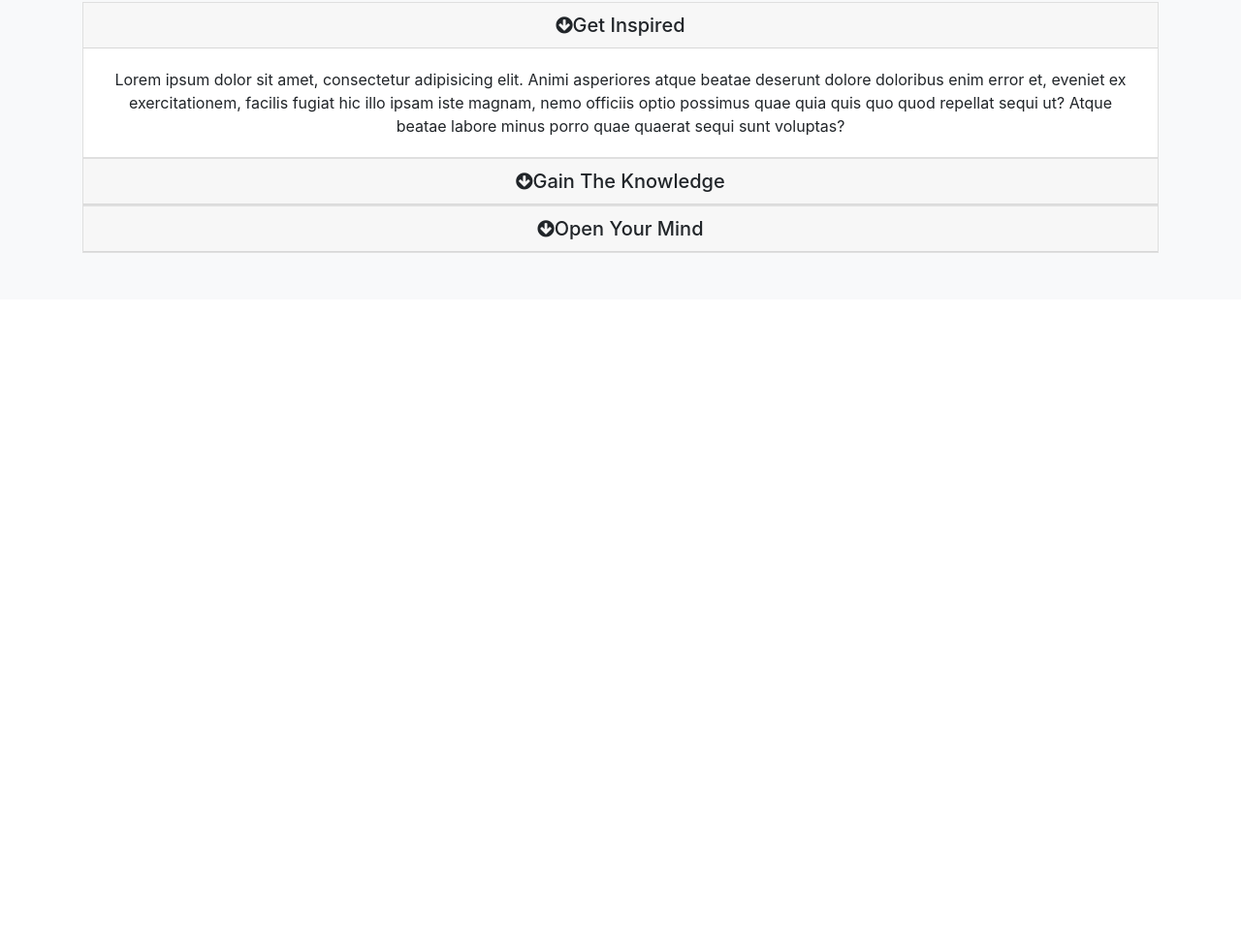
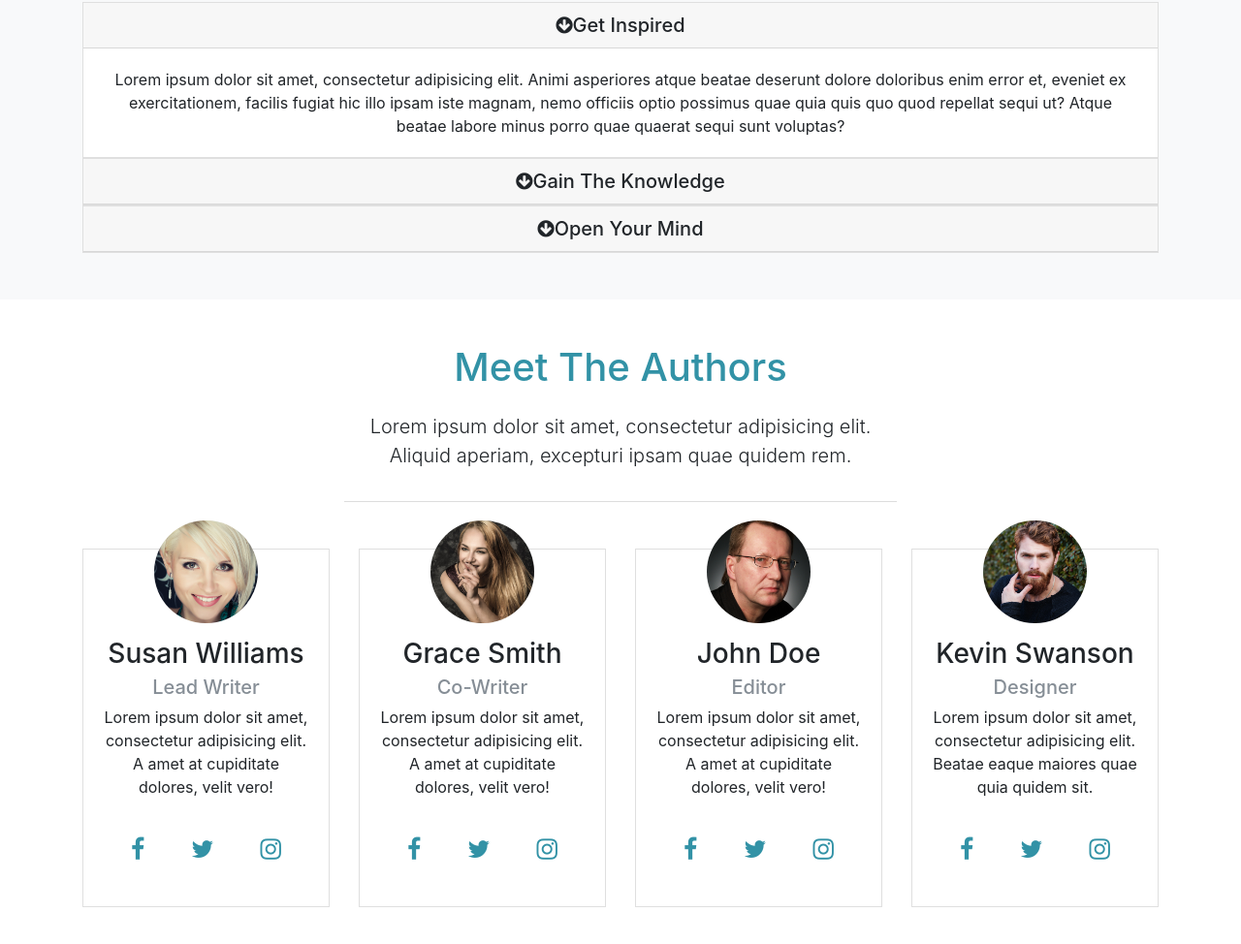
Before and after one commit to zsw12abc/mizuxe, a website: page index.html in a window 1280 px wide. Shown: the part 1369-2343 px from the top of the page at 97% size. Before the commit the page ends 1678 px from the top, so only its background shows below. Drawn offline with Linux system fonts and the light colour scheme.

Commit message:
Author Area

```diff
--- a/index.html
+++ b/index.html
@@ -128,6 +128,7 @@
     <div class="container">
         <div class="row">
             <div class="col">
+                <!--HEADER-->
                 <div class="info-header mb-5">
                     <h1 class="text-primary pb-3">
                         Why This Book?
@@ -196,7 +197,94 @@
                             </div>
                         </div>
                     </div>
+                </div>
+            </div>
+        </div>
+    </div>
+</section>
 
+<!--AUTHORS-->
+<section id="authors" class="my-5 text-center">
+    <div class="container">
+        <div class="row">
+            <!--HEADER-->
+            <div class="info-header mb-5">
+                <h1 class="text-primary pb-3">
+                    Meet The Authors
+                </h1>
+                <p class="lead pb-3">
+                    Lorem ipsum dolor sit amet, consectetur adipisicing elit. Aliquid aperiam, excepturi ipsam quae
+                    quidem rem.
+                </p>
+            </div>
+        </div>
+        <div class="row">
+            <div class="col-lg-3 col-md-6">
+                <div class="card">
+                    <div class="card-body">
+                        <img src="src/img/person1.jpg" alt="" class="img-fluid rounded-circle w-50 mb-3">
+                        <h3>Susan Williams</h3>
+                        <h5 class="text-muted">Lead Writer</h5>
+                        <p>Lorem ipsum dolor sit amet, consectetur adipisicing elit. A amet at cupiditate dolores, velit vero!</p>
+                        <div class="d-flex flex-row justify-content-center">
+                            <div class="p-4">
+                                <a href="#"><i class="fa fa-facebook"></i></a>
+                            </div>
+                            <div class="p-4"><a href="#"><i class="fa fa-twitter"></i></a></div>
+                            <div class="p-4"><a href="#"><i class="fa fa-instagram"></i></a></div>
+                        </div>
+                    </div>
+                </div>
+            </div>
+            <div class="col-lg-3 col-md-6">
+                <div class="card">
+                    <div class="card-body">
+                        <img src="src/img/person2.jpg" alt="" class="img-fluid rounded-circle w-50 mb-3">
+                        <h3>Grace Smith</h3>
+                        <h5 class="text-muted">Co-Writer</h5>
+                        <p>Lorem ipsum dolor sit amet, consectetur adipisicing elit. A amet at cupiditate dolores, velit vero!</p>
+                        <div class="d-flex flex-row justify-content-center">
+                            <div class="p-4">
+                                <a href="#"><i class="fa fa-facebook"></i></a>
+                            </div>
+                            <div class="p-4"><a href="#"><i class="fa fa-twitter"></i></a></div>
+                            <div class="p-4"><a href="#"><i class="fa fa-instagram"></i></a></div>
+                        </div>
+                    </div>
+                </div>
+            </div>
+            <div class="col-lg-3 col-md-6">
+                <div class="card">
+                    <div class="card-body">
+                        <img src="src/img/person3.jpg" alt="" class="img-fluid rounded-circle w-50 mb-3">
+                        <h3>John Doe</h3>
+                        <h5 class="text-muted">Editor</h5>
+                        <p>Lorem ipsum dolor sit amet, consectetur adipisicing elit. A amet at cupiditate dolores, velit vero!</p>
+                        <div class="d-flex flex-row justify-content-center">
+                            <div class="p-4">
+                                <a href="#"><i class="fa fa-facebook"></i></a>
+                            </div>
+                            <div class="p-4"><a href="#"><i class="fa fa-twitter"></i></a></div>
+                            <div class="p-4"><a href="#"><i class="fa fa-instagram"></i></a></div>
+                        </div>
+                    </div>
+                </div>
+            </div>
+            <div class="col-lg-3 col-md-6">
+                <div class="card">
+                    <div class="card-body">
+                        <img src="src/img/person4.jpg" alt="" class="img-fluid rounded-circle w-50 mb-3">
+                        <h3>Kevin Swanson</h3>
+                        <h5 class="text-muted">Designer</h5>
+                        <p>Lorem ipsum dolor sit amet, consectetur adipisicing elit. Beatae eaque maiores quae quia quidem sit.</p>
+                        <div class="d-flex flex-row justify-content-center">
+                            <div class="p-4">
+                                <a href="#"><i class="fa fa-facebook"></i></a>
+                            </div>
+                            <div class="p-4"><a href="#"><i class="fa fa-twitter"></i></a></div>
+                            <div class="p-4"><a href="#"><i class="fa fa-instagram"></i></a></div>
+                        </div>
+                    </div>
                 </div>
             </div>
         </div>
--- a/src/scss/style.scss
+++ b/src/scss/style.scss
@@ -31,8 +31,29 @@ body {
   }
 }
 
-.info-header{
+.info-header {
   width: 50%;
   margin: auto;
   border-bottom: 1px #ddd solid;
 }
+
+#authors {
+  img {
+    margin-top: -50px;
+  }
+  .fa {
+    font-size: 25px;
+  }
+  .card:hover {
+    background: $primary;
+    color: white;
+
+    .text-muted {
+      color: #e3e3e3 !important;
+    }
+
+    .fa {
+      color: white;
+    }
+  }
+}
```
Also changed, not shown: src/css/style.css.
